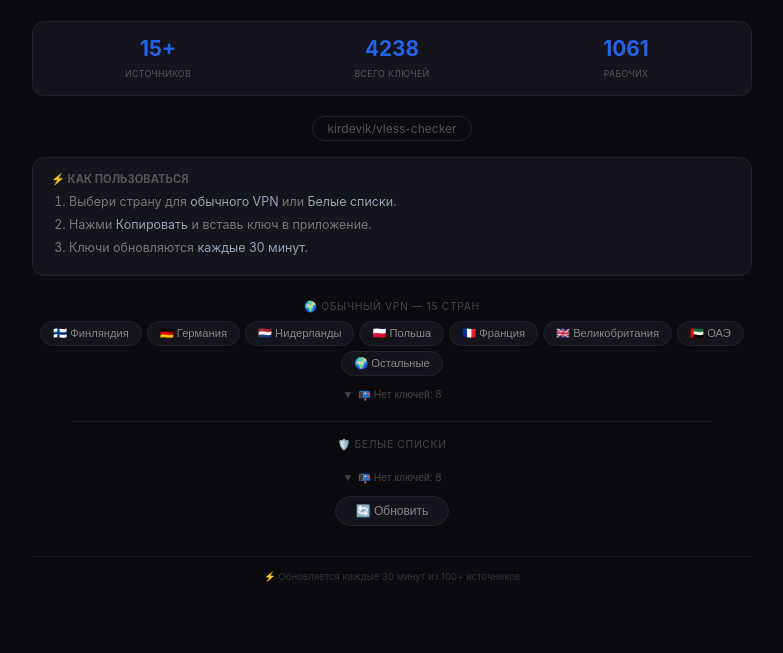
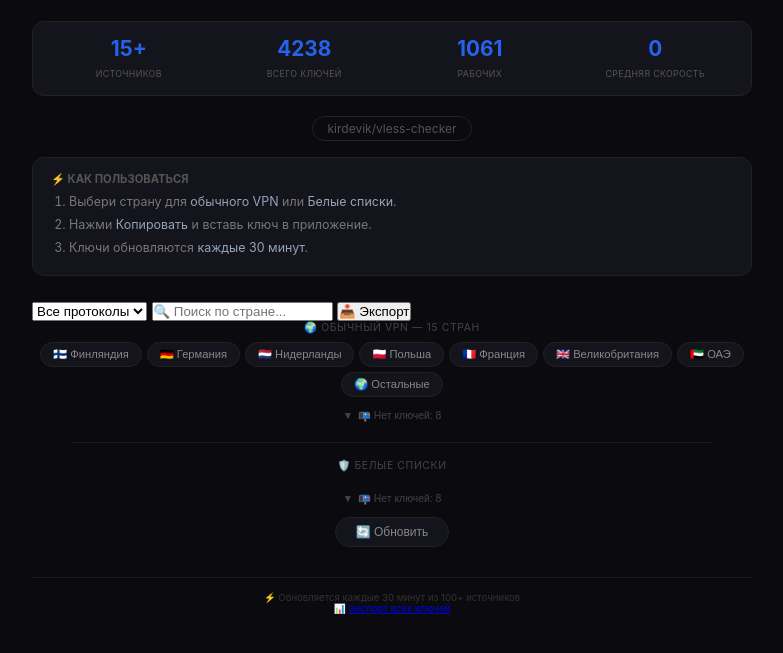
Before and after one commit to kirdevik/vless-checker, a plain HTML site: page docs/index.html in a window 1280 px wide. Shown: the part 77-730 px from the top of the page, without its empty margins (248-1031 px from the left). Drawn offline with Linux system fonts and the light colour scheme.

Commit message:
Update index.html

```diff
--- a/docs/index.html
+++ b/docs/index.html
@@ -16,16 +16,19 @@
       <p class="subtitle" id="updated">Загружаем данные...</p>
     </header>
 
+    <!-- СТАТИСТИКА -->
     <div class="stats-bar">
       <div class="stat-item"><span class="stat-value" id="total-sources">0</span><span class="stat-label">Источников</span></div>
       <div class="stat-item"><span class="stat-value" id="total-keys">0</span><span class="stat-label">Всего ключей</span></div>
       <div class="stat-item"><span class="stat-value" id="working-keys">0</span><span class="stat-label">Рабочих</span></div>
+      <div class="stat-item"><span class="stat-value" id="avg-speed">0</span><span class="stat-label">Средняя скорость</span></div>
     </div>
 
     <div class="github-link">
       <a href="https://github.com/kirdevik/vless-checker" target="_blank">kirdevik/vless-checker</a>
     </div>
 
+    <!-- ГИД -->
     <div class="guide">
       <h3>⚡ Как пользоваться</h3>
       <ol>
@@ -33,6 +36,19 @@
         <li>Нажми <span>Копировать</span> и вставь ключ в приложение.</li>
         <li>Ключи обновляются <span>каждые 30 минут</span>.</li>
       </ol>
+    </div>
+
+    <!-- ФИЛЬТРЫ -->
+    <div class="filters">
+      <select id="protocol-filter" onchange="applyFilters()">
+        <option value="all">Все протоколы</option>
+        <option value="reality">Reality</option>
+        <option value="ws">WebSocket</option>
+        <option value="tcp">TCP</option>
+        <option value="grpc">gRPC</option>
+      </select>
+      <input type="text" id="search-input" placeholder="🔍 Поиск по стране..." oninput="applyFilters()" />
+      <button class="export-btn" onclick="exportKeys()">📥 Экспорт</button>
     </div>
 
     <p class="section-label">🌍 Обычный VPN — 15 стран</p>
@@ -75,7 +91,10 @@
 
     <button class="refresh-btn" onclick="loadData()">🔄 Обновить</button>
     <div id="cards"></div>
-    <footer><p>⚡ Обновляется каждые 30 минут из 100+ источников</p></footer>
+    <footer>
+      <p>⚡ Обновляется каждые 30 минут из 100+ источников</p>
+      <p>📊 <a href="#" onclick="exportKeys();return false;">Экспорт всех ключей</a></p>
+    </footer>
   </div>
   <script src="script.js?v=3"></script>
 </body>
```
